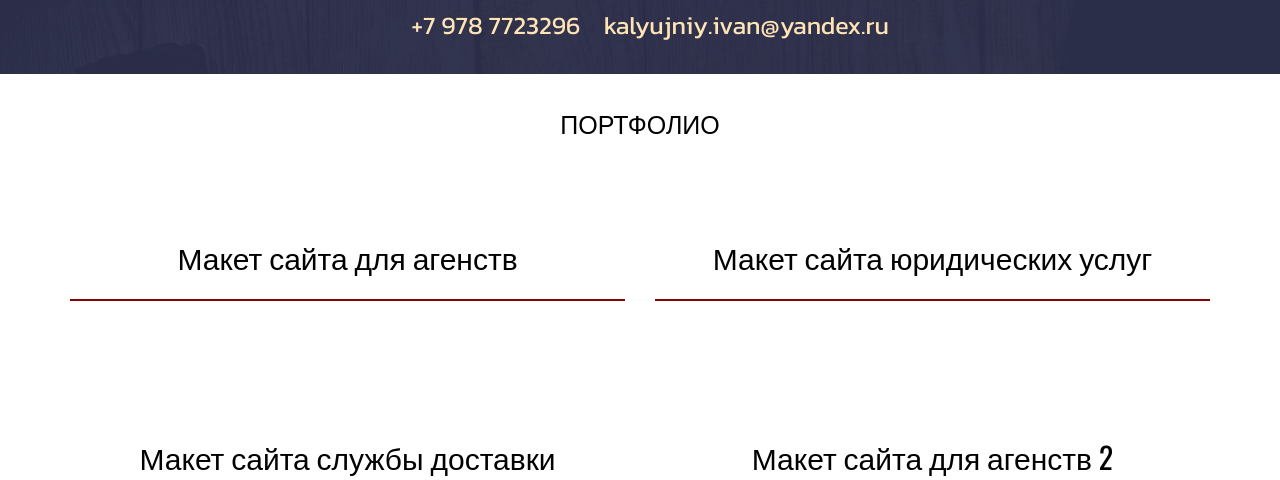
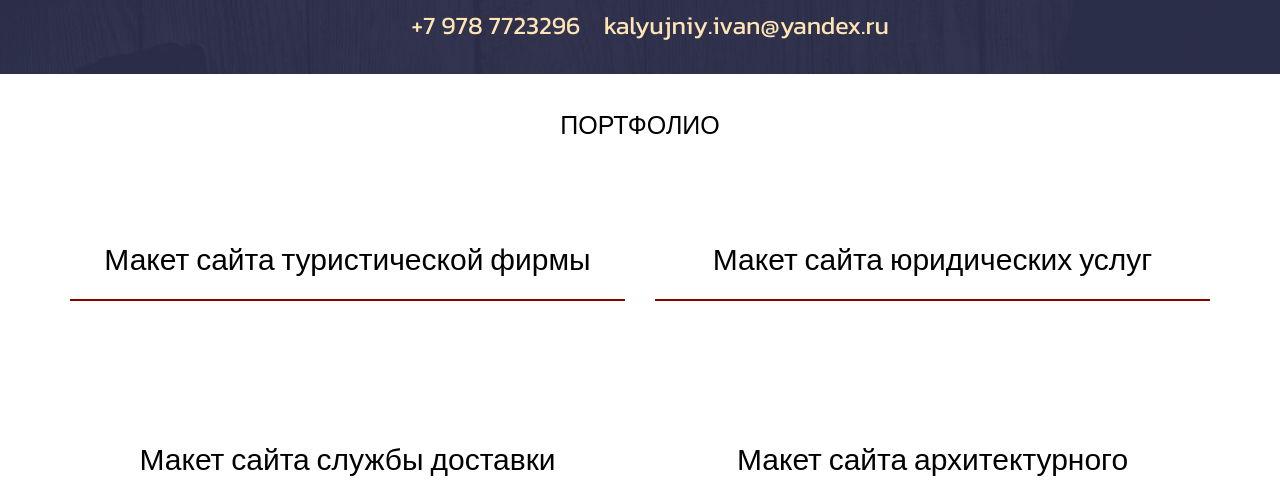
Before and after one commit to IvanKalyujniy/IvanKalyujniy.github.io, a plain HTML site: page index.html in a window 1280 px wide. Shown: the part 320-800 px from the top of the page. Drawn offline with nearby package versions, Linux system fonts and the light colour scheme.

Commit message:
Add files via upload

```diff
--- a/index.html
+++ b/index.html
@@ -76,7 +76,7 @@
         <div class="row">
           <div class="col-md-6">
             <div class="portfolio-item">
-              <a href="pages/mogo/index.html" target="_blank">Макет сайта для агенств</a>
+              <a href="pages/TakeMe/index.html" target="_blank">Макет сайта туристической фирмы</a>
             </div>
           </div>
           <div class="col-md-6">
@@ -96,7 +96,7 @@
           </div>
           <div class="col-md-6">
             <div class="portfolio-item">
-              <a href="pages/waxon/index.html" target="_blank">Макет сайта для агенств 2</a>
+              <a href="pages/Arhitect/index.html" target="_blank">Макет сайта архитектурного агенства</a>
             </div>
           </div>
         </div>
@@ -106,13 +106,10 @@
         <div class="row">
           <div class="col-md-6">
             <div class="portfolio-item">
-              <a href="pages/Arhitect/index.html" target="_blank">Макет сайта архитектурного агенства</a>
+              <a href="pages/mogo/index.html" target="_blank">Макет сайта для агенств</a>
             </div>
           </div>
           <div class="col-md-6">
-            <!-- <div class="portfolio-item">
-              <a href="pages/waxon/index.html" target="_blank">Макет сайта для агенств 2</a>
-            </div> -->
           </div>
         </div>
       </div>
```
